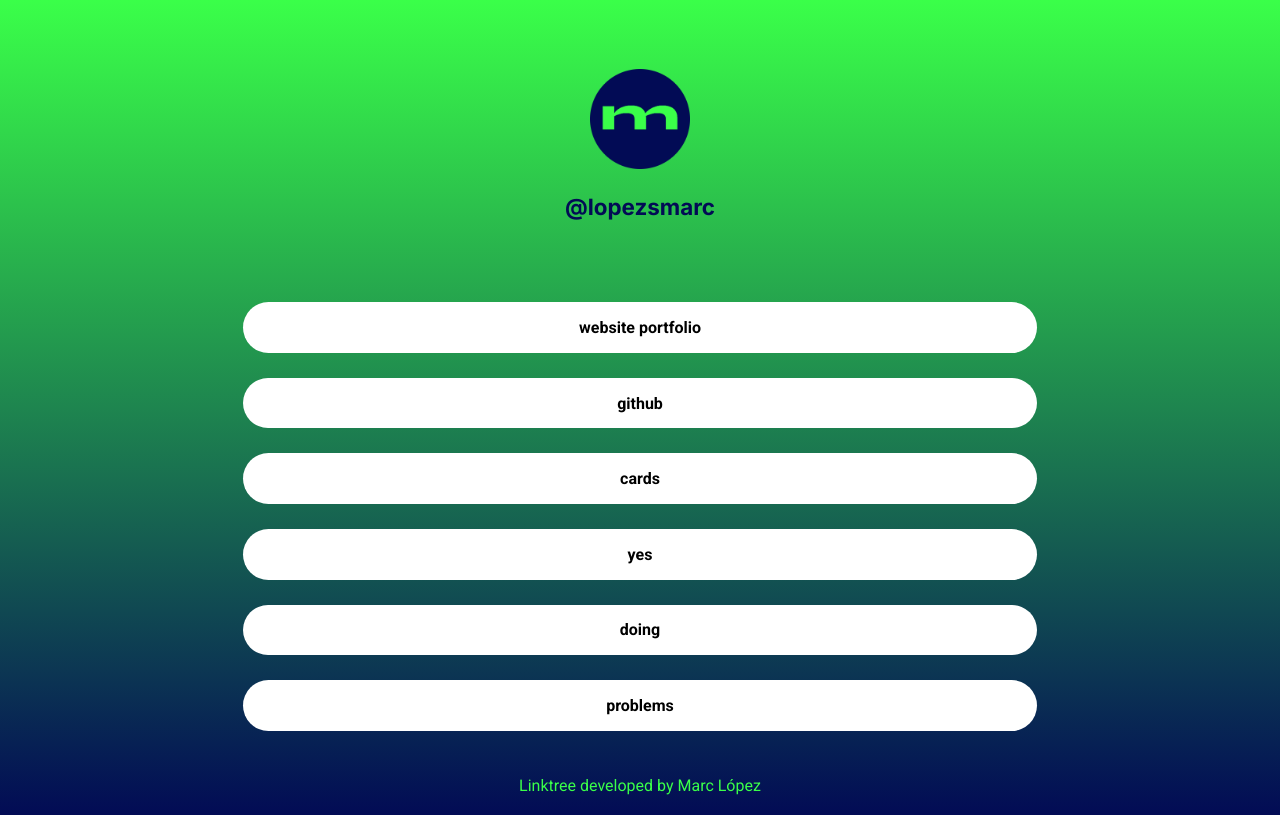
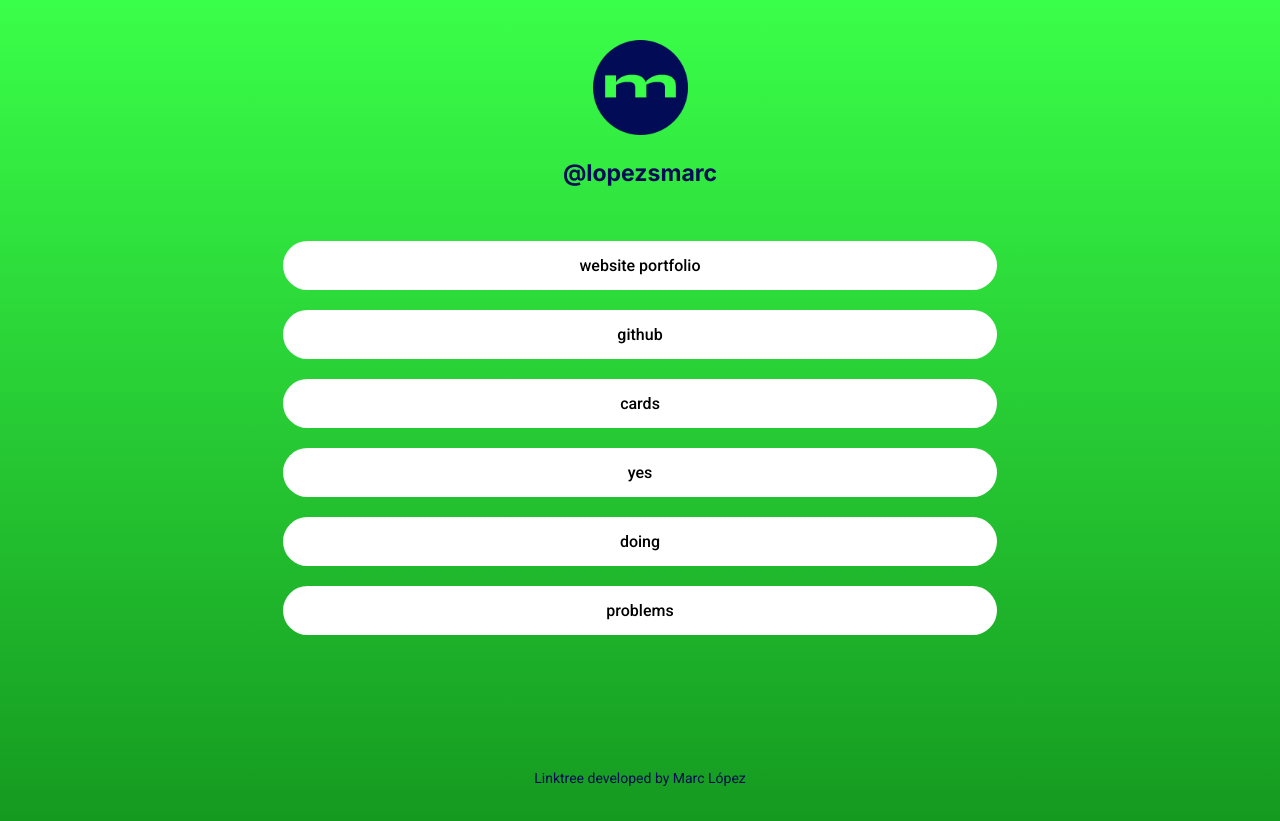
Before and after one commit to marclopezsoler/linktree, a React (Create React App) app: page / in a window 1280 px wide. Built offline with nearby package versions, Linux system fonts and the light colour scheme.

Commit message:
third commit

```diff
--- a/src/App.scss
+++ b/src/App.scss
@@ -1,10 +1,14 @@
 @import "./assets/Variables.scss";
 
 .App {
+  display: flex;
+  flex-direction: column;
+  align-items: center;
+  justify-content: center;
   text-align: center;
   min-height: 100vh;
   width: 100%;
-  background: linear-gradient($green, $blue);
+  background: linear-gradient($green, $greenDark);
   background-size: cover;
   background-attachment: fixed;
 }
--- a/src/assets/Variables.scss
+++ b/src/assets/Variables.scss
@@ -2,6 +2,7 @@
 
 $blue: #020b55;
 $green: #3Aff49;
+$greenDark: #159a20;
 
 //FONTS
 
--- a/src/components/Card.scss
+++ b/src/components/Card.scss
@@ -7,10 +7,12 @@
   flex-direction: row;
   align-items: center;
   justify-content: center;
-  height: 25px;
-  width:  60vw;
+  height: 35px;
+  width: 100%;
+  margin-left: 20px;
+  margin-right: 20px;
   border-radius: 50px;
-  transition: 0.15s ease-out;
+  transition: 0.15s cubic-bezier(0, 0, 0.55, 1.48);
   color: black;
   text-decoration: none;
   cursor: pointer;
@@ -22,6 +24,6 @@
 
 p{
   font-family: $font-texts;
-  font-weight: bold;
+  font-weight: 500;
   font-size: 16px;
 }
--- a/src/components/Footer.scss
+++ b/src/components/Footer.scss
@@ -2,10 +2,11 @@
 
 .footer_text,
 .footer_name {
-  color: $green;
+  color: $blue;
   text-decoration: none;
   font-family: $font-texts;
-  font-size: 16px;
+  font-weight: 400;
+  font-size: 14px;
   transition: 0.15s ease-out;
 
   .footer_name:hover {
@@ -16,4 +17,5 @@
 span {
   position: relative;
   bottom: 20px;
+  padding: 15px;
 }
--- a/src/components/Header.js
+++ b/src/components/Header.js
@@ -5,6 +5,7 @@ function Header() {
   const user = "@lopezsmarc";
   const name = "";
   // const name = "Marc López Soler";
+
   return (
     <>
       <img src={logo_image} />
--- a/src/components/Header.scss
+++ b/src/components/Header.scss
@@ -5,12 +5,15 @@ section{
 }
 
 img {
-  width: 100px;
+  width: calc(90px + 0.390625vw);
   padding: 5px;
 }
 
 h1 {
-  font-size: 1.4rem;
+  font-size: calc(18px + 0.390625vw);
   font-family: $font-titles;
   color: $blue;
+  overflow: hidden;
+  white-space: nowrap;
+  text-overflow: ellipsis;
 }
--- a/src/components/Linktree.scss
+++ b/src/components/Linktree.scss
@@ -1,10 +1,18 @@
 @import "../assets/Variables.scss";
 
 .section_2{
-   gap: 25px;
+   gap: 20px;
    padding-bottom: 5%;
 }
 
 .linkTree{
    min-height: calc(100vh - 25px);
+   width: 700px;
  }
+
+ @media only screen and (max-width: 800px) {
+   .linkTree{
+      min-height: calc(100vh - 25px);
+      width: 85vw;
+    }
+ }
```
